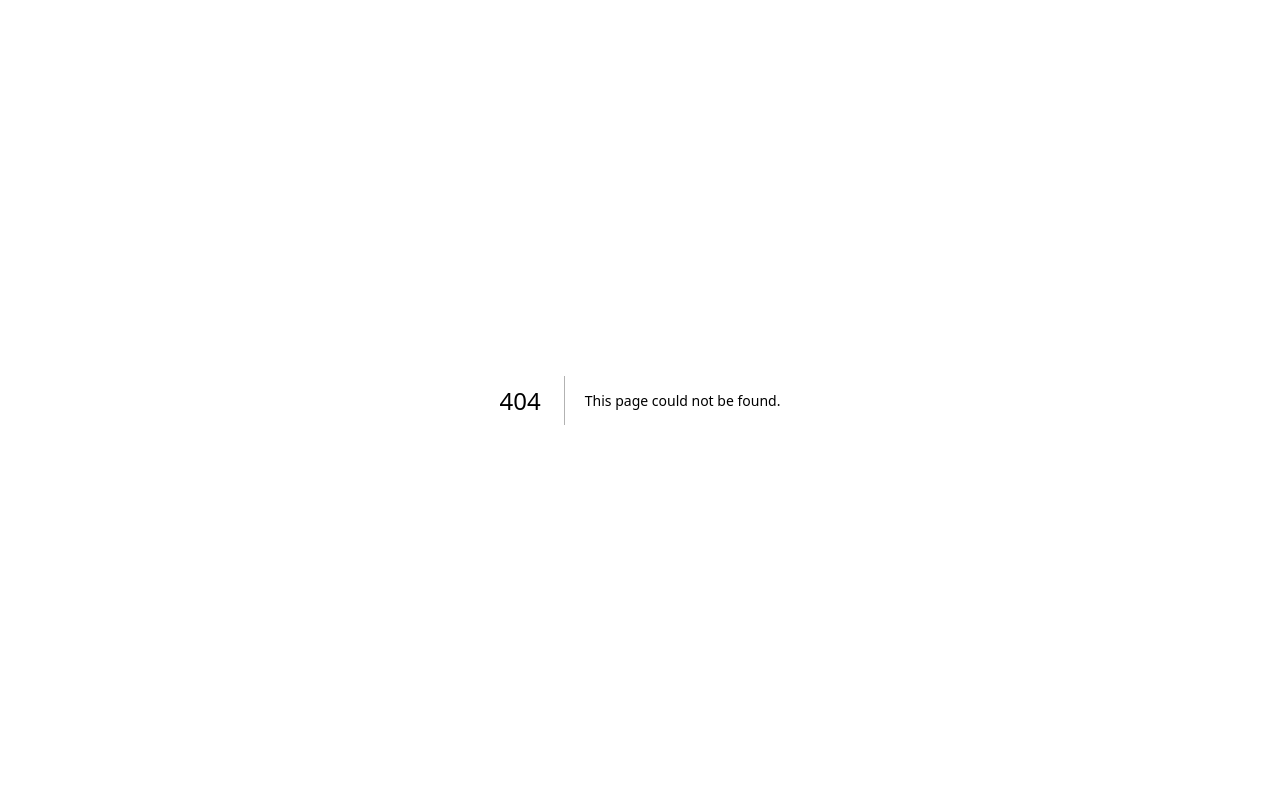
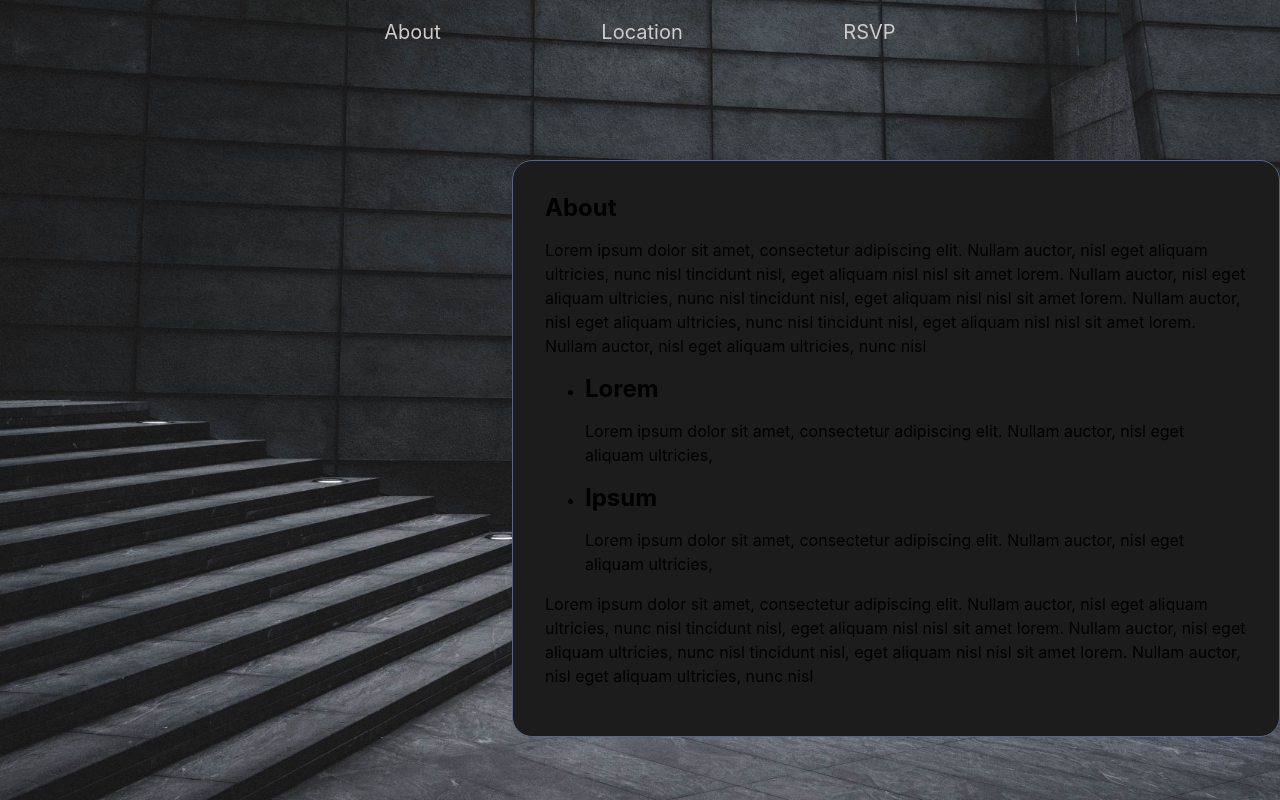
Before and after one commit to ChrsSampson/WeddingRSVP, a Next.js app: page /about in a window 1280 px wide. Before the commit this address had no page. Built offline with nearby package versions, Linux system fonts and the light colour scheme.

Commit message:
About placeholder page

```diff
--- a/components/Navigation.js
+++ b/components/Navigation.js
@@ -4,8 +4,10 @@ import UserBug from './UserBug';
 import Link from 'next/link';
 
 export default function Navigation (props) {
+    const theme = props.dark ? 'dark' : 'light';
+
     return (
-        <nav className="Navigation">
+        <nav className={`Navigation nav-${theme}-mode`}>
             <ul className="nav-list">
                 <li className="nav-item">
                     <a className="nav-link" href="/about">
--- a/components/UserBug.js
+++ b/components/UserBug.js
@@ -33,9 +33,6 @@ export default function UserBug (props) {
                 onMouseEnter={() => setShowButton(true)}
                 onMouseLeave={() => setShowButton(false)}
                 className="UserBug"
-                style={{
-                    borderColor: props.user.color
-                }}
             >
                 <div className="user-avatar-wrapper">
                     <Image
--- /dev/null
+++ b/pages/about.js
@@ -0,0 +1,57 @@
+import Head from 'next/head';
+import Navigation from '../components/Navigation';
+
+export default function About(){
+ return(
+    <div>
+        <Head>
+            <title>Sampson's Wedding | About</title>
+            <meta name="description" content="Sampson Wedding" />
+            <link rel="icon" href="/favicon.ico" />
+        </Head>
+
+        <main className="container-full About">
+            <Navigation dark={true} />
+            <section className="container-centered">
+                <article className='article About-article'>
+                    <span className="content-title">About</span>
+                    <p className="content">
+                        Lorem ipsum dolor sit amet, consectetur adipiscing elit.
+                        Nullam auctor, nisl eget aliquam ultricies, nunc nisl
+                        tincidunt nisl, eget aliquam nisl nisl sit amet lorem.
+                        Nullam auctor, nisl eget aliquam ultricies, nunc nisl
+                        tincidunt nisl, eget aliquam nisl nisl sit amet lorem.
+                        Nullam auctor, nisl eget aliquam ultricies, nunc nisl
+                        tincidunt nisl, eget aliquam nisl nisl sit amet lorem.
+                        Nullam auctor, nisl eget aliquam ultricies, nunc nisl
+                    </p>
+                    <ul className="content-list">
+                        <li>
+                            <span className="content-title">Lorem</span>
+                            <p className="content">
+                                Lorem ipsum dolor sit amet, consectetur adipiscing
+                                elit. Nullam auctor, nisl eget aliquam ultricies,
+                            </p>
+                        </li>
+                        <li>
+                            <span className="content-title">Ipsum</span>
+                            <p className="content">
+                                Lorem ipsum dolor sit amet, consectetur adipiscing
+                                elit. Nullam auctor, nisl eget aliquam ultricies,
+                            </p>
+                        </li>
+                    </ul>
+                    <p className="content">
+                        Lorem ipsum dolor sit amet, consectetur adipiscing elit.
+                        Nullam auctor, nisl eget aliquam ultricies, nunc nisl
+                        tincidunt nisl, eget aliquam nisl nisl sit amet lorem.
+                        Nullam auctor, nisl eget aliquam ultricies, nunc nisl
+                        tincidunt nisl, eget aliquam nisl nisl sit amet lorem.
+                        Nullam auctor, nisl eget aliquam ultricies, nunc nisl
+                    </p>
+                </article>
+            </section>
+        </main>
+    </div>
+ )
+}
--- a/pages/app/AdminDashboard.js
+++ b/pages/app/AdminDashboard.js
@@ -15,7 +15,7 @@ export default function AdminDashboard (props) {
                 <button className="tab" onClick={() => setTab('users')}>Users</button>
                 <button className="tab" onClick={() => setTab('parties')}>Parties</button>
             </section>
-            <section className="dual-column">
+            <section className="container">
                 {tab === "users" ?
                     <UserList users={props.users} />
                 :
--- a/pages/app/index.js
+++ b/pages/app/index.js
@@ -56,8 +56,8 @@ export default function App (props) {
 
     return (
         <div className="container">
-            <Navigation user={props.user} />
-            <main className="container-full App">
+            <Navigation user={props.user} dark={true} />
+            <main className="container-full-centered App">
                 {props.user.role === "user" ?
                     <UserDashboard user={props.user} party={props.party}  /> :
                     <AdminDashboard user={props.user} users={props.users} parties={props.parties}  />
--- /dev/null
+++ b/styles/_About.scss
@@ -0,0 +1,18 @@
+.About{
+
+    background-image: url('/static/stockAbout.jpg');
+    background-size: cover;
+
+    .About-article{
+        position:absolute;
+        top: 20%;
+        left: 40%;
+
+        background-color: opacify($color: $dark-gray, $amount: .25);
+        padding: 2em;
+        border: 1px solid;
+        border-radius: 1.25em;
+        border-color: $wild-blue-yonder;
+    }
+
+}
--- a/styles/_Navigation.scss
+++ b/styles/_Navigation.scss
@@ -32,3 +32,26 @@
 
     }
 }
+
+
+.nav-light-mode{
+    ul{
+
+        li{
+            a{
+                color: $dark-gray;
+            }
+        }
+    }
+}
+
+.nav-dark-mode{
+    ul{
+
+            li{
+                a{
+                    color: $light-gray;
+                }
+            }
+    }
+}
--- a/styles/_UserBug.scss
+++ b/styles/_UserBug.scss
@@ -11,12 +11,9 @@
     background-color: transparent;
     border-radius: .25em;
     overflow: hidden;
-    transition: all 0.5s;
-    animation: fadeIn;
+    border-color: $light-gray;
 
     &:hover{
-        transition: all 0.5s;
-        animation: fadeIn;
         border: 2px solid;
 
         .user-name{
--- a/styles/globals.scss
+++ b/styles/globals.scss
@@ -3,7 +3,8 @@
         './Home.scss',
         './Navigation.scss',
         './UserBug',
-        './UserForm.scss';
+        './UserForm.scss',
+        './About.scss';
 
 // ----Root Styles -------
 
@@ -179,6 +180,12 @@ input[disabled], select[disabled], button[disabled], textarea[disabled]{
   padding: 0 1em;
 }
 
+.container-centered{
+  @extend .container;
+  display:grid;
+  place-items: center;
+}
+
 .container-full{
   height:100vh;
   overflow: hidden
@@ -221,3 +228,18 @@ input[disabled], select[disabled], button[disabled], textarea[disabled]{
   align-items: center;
   margin: .5em 0;
 }
+
+
+.article{
+  .content-title{
+    font-size: 1.5rem;
+    font-weight: bold;
+    margin-bottom: .5em;
+  }
+
+  .content{
+    line-height: 1.5rem;
+    max-width: 1000px;
+  }
+
+}
```
Also changed, not shown: public/static/stockAbout.jpg (added).
